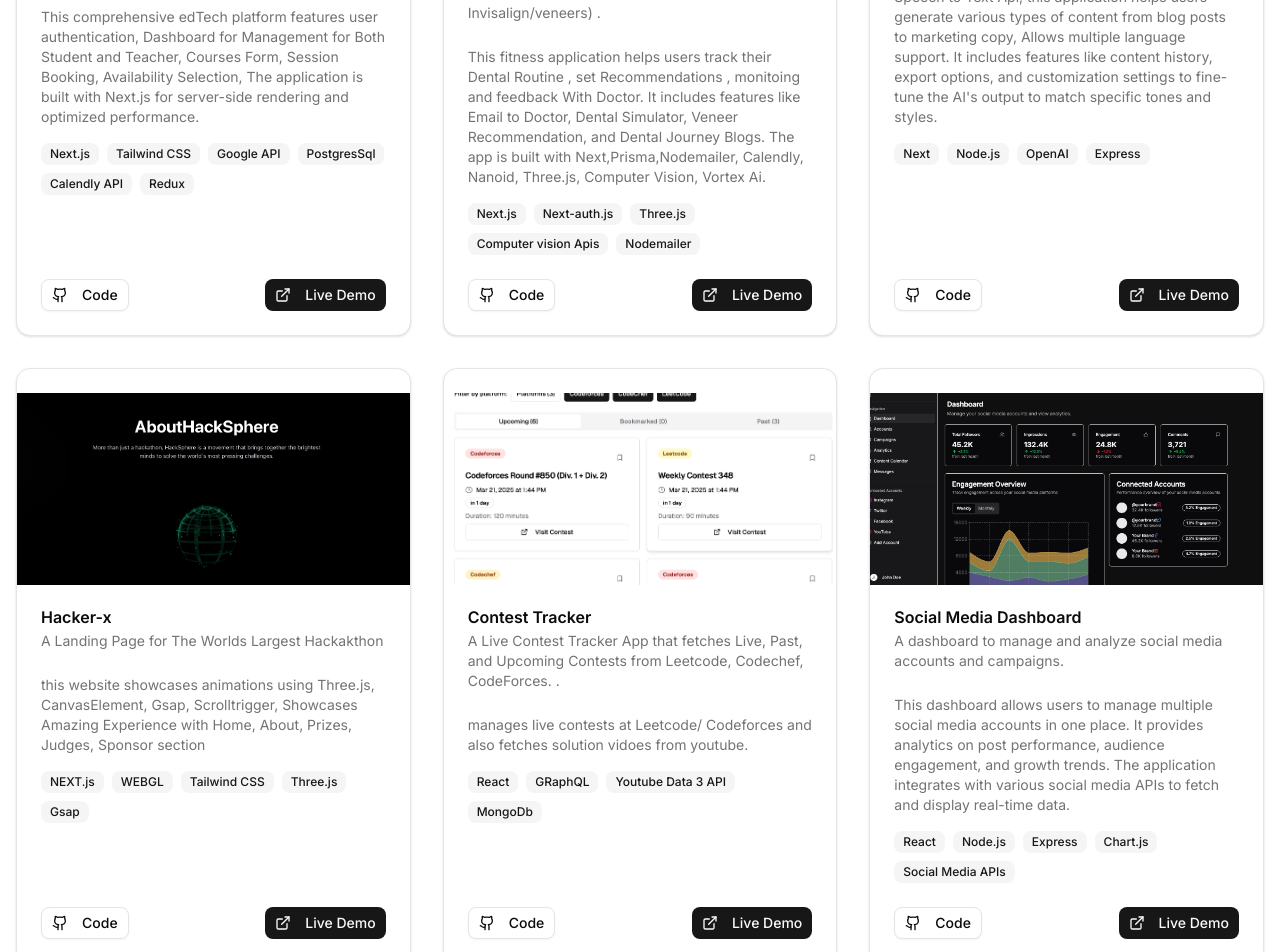
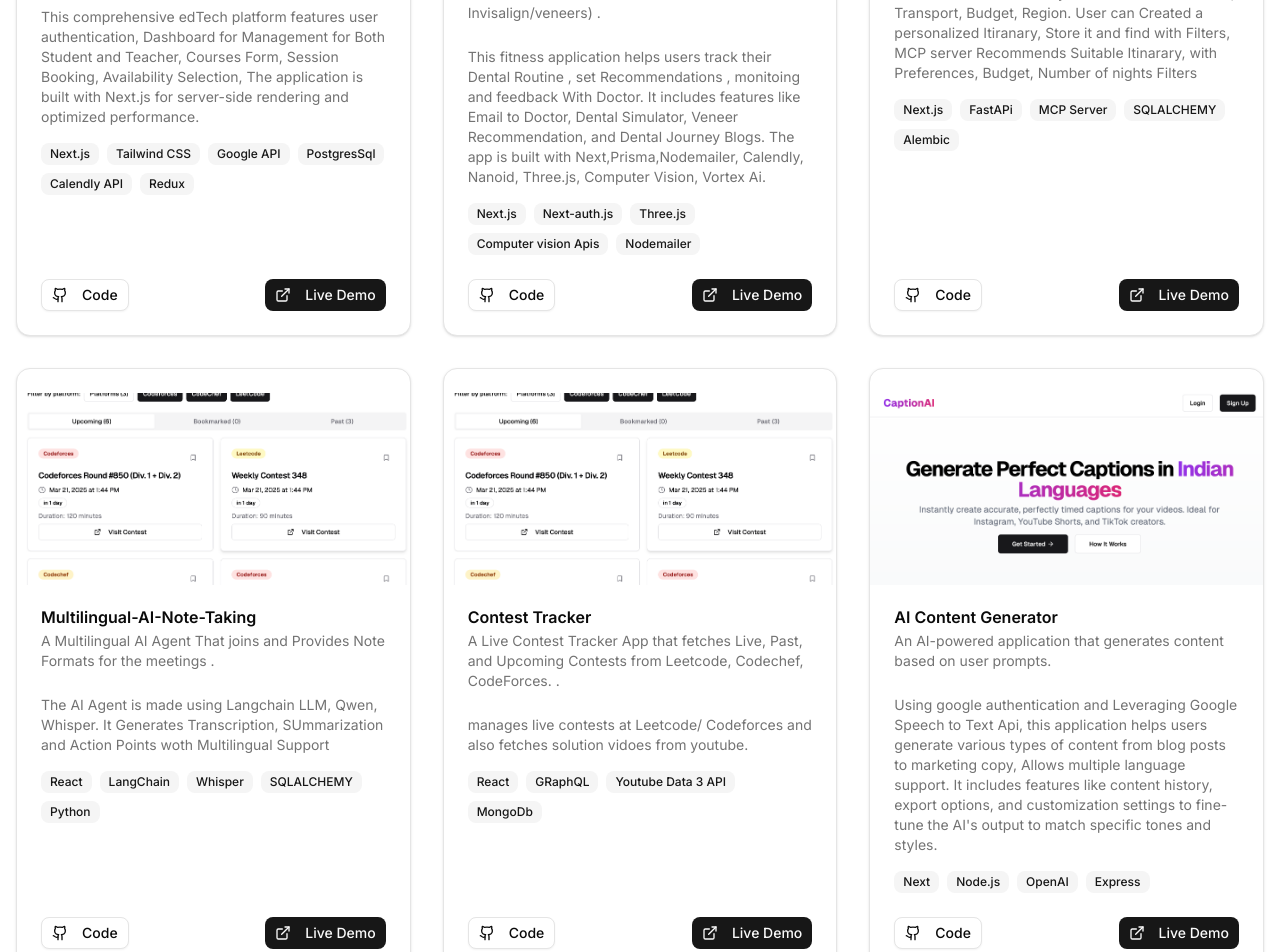
Before and after one commit to manthan-jsharma/portfolio, a Next.js app: page /projects in a window 1280 px wide. Shown: the part 620-1572 px from the top of the page. Built offline with nearby package versions, Linux system fonts and the light colour scheme.

Commit message:
Content changes

```diff
--- a/app/projects/page.tsx
+++ b/app/projects/page.tsx
@@ -51,30 +51,31 @@ const projects = [
     demoUrl: "https://www.loom.com/share/7fe991a520ef4e239896bba3c9ed5ce1",
     githubUrl: "https://github.com/manthan-jsharma/SmileMatch-ai",
   },
+  {
+    id: 3,
+    title: "Travel-Itinarary-Recommendations and Browsing",
+    description: "An MCP Powered Website that recommends Travel Itineraries.",
+    longDescription:
+      "User can filter out Itinaray based on Accomodation, Transport, Budget, Region. User can Created a personalized Itiranary, Store it and find with Filters, MCP server Recommends Suitable Itinarary, with Preferences, Budget, Number of nights Filters",
+    image: "/itinerary.png?height=600&width=800",
+    tags: ["Next.js", "FastAPi", "MCP Server", "SQLALCHEMY", "Alembic"],
+    demoUrl: "https://www.loom.com/share/d3f3e78893f048ee8a5b753eb6fa5cec",
+    githubUrl: "https://github.com/manthan-jsharma/itinerary-backend",
+  },
 
   {
-    id: 3,
-    title: "AI Content Generator",
+    id: 4,
+    title: "Multilingual-AI-Note-Taking",
     description:
-      "An AI-powered application that generates content based on user prompts.",
+      "A Multilingual AI Agent That joins and Provides Note Formats for the meetings .",
     longDescription:
-      "Using google authentication and Leveraging Google Speech to Text Api, this application helps users generate various types of content from blog posts to marketing copy, Allows multiple language support. It includes features like content history, export options, and customization settings to fine-tune the AI's output to match specific tones and styles.",
-    image: "/Aicaption.png?height=600&width=800",
-    tags: ["Next", "Node.js", "OpenAI", "Express"],
-    demoUrl: "https://example.com",
-    githubUrl: "https://github.com/manthan-jsharma/AI-Captions-Generator",
+      "The AI Agent is made using Langchain LLM, Qwen, Whisper. It Generates Transcription, SUmmarization and Action Points woth Multilingual Support",
+    image: "/image/contesttracker.png?height=600&width=800",
+    tags: ["React", "LangChain", "Whisper", "SQLALCHEMY", "Python"],
+    demoUrl: "https://holon-landing.vercel.app/",
+    githubUrl: "https://github.com/manthan-jsharma/Holon-AI-Backend",
   },
-  {
-    id: 4,
-    title: "Hacker-x",
-    description: "A Landing Page for The Worlds Largest Hackakthon",
-    longDescription:
-      "this website showcases animations using Three.js, CanvasElement, Gsap, Scrolltrigger, Showcases Amazing Experience with Home, About, Prizes, Judges, Sponsor section",
-    image: "/hackerx.png?height=600&width=800",
-    tags: ["NEXT.js", "WEBGL", "Tailwind CSS", "Three.js", "Gsap"],
-    demoUrl: "https://hacker-x-pi.vercel.app/",
-    githubUrl: "https://github.com/yourusername/project",
-  },
+
   {
     id: 5,
     title: "Contest Tracker",
@@ -88,8 +89,33 @@ const projects = [
     githubUrl:
       "https://github.com/manthan-jsharma/Coding-Contest-Tracker-Frontend",
   },
+
   {
     id: 6,
+    title: "AI Content Generator",
+    description:
+      "An AI-powered application that generates content based on user prompts.",
+    longDescription:
+      "Using google authentication and Leveraging Google Speech to Text Api, this application helps users generate various types of content from blog posts to marketing copy, Allows multiple language support. It includes features like content history, export options, and customization settings to fine-tune the AI's output to match specific tones and styles.",
+    image: "/Aicaption.png?height=600&width=800",
+    tags: ["Next", "Node.js", "OpenAI", "Express"],
+    demoUrl: "https://example.com",
+    githubUrl: "https://github.com/manthan-jsharma/AI-Captions-Generator",
+  },
+  {
+    id: 7,
+    title: "Hacker-x",
+    description: "A Landing Page for The Worlds Largest Hackakthon",
+    longDescription:
+      "this website showcases animations using Three.js, CanvasElement, Gsap, Scrolltrigger, Showcases Amazing Experience with Home, About, Prizes, Judges, Sponsor section",
+    image: "/hackerx.png?height=600&width=800",
+    tags: ["NEXT.js", "WEBGL", "Tailwind CSS", "Three.js", "Gsap"],
+    demoUrl: "https://hacker-x-pi.vercel.app/",
+    githubUrl: "https://github.com/yourusername/project",
+  },
+
+  {
+    id: 8,
     title: "Social Media Dashboard",
     description:
       "A dashboard to manage and analyze social media accounts and campaigns.",
@@ -101,7 +127,7 @@ const projects = [
     githubUrl: "https://github.com/manthan-jsharma/Social-Media-Manager",
   },
   {
-    id: 7,
+    id: 9,
     title: "Solana-Wallet-Minting",
     description:
       "A dashboard to manage and visualize Solana accounts, Token mintings, Token sending and Transaction History.",
@@ -122,7 +148,7 @@ const projects = [
   },
 
   {
-    id: 8,
+    id: 10,
     title: "AirBnb Listing Scraper",
     description:
       "AirBnb Listing Data Scraper, Scrapi(spider),Next,Django(python),Mysql .",
```
Also changed, not shown: public/itinerary.png (added).
